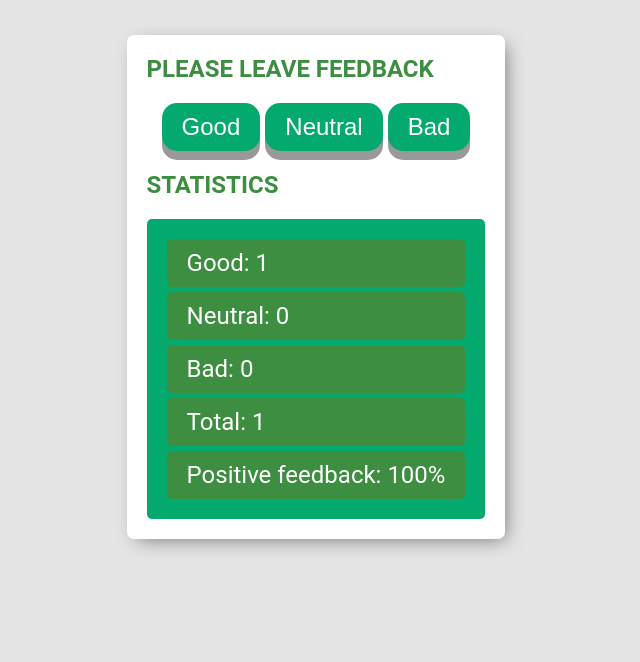
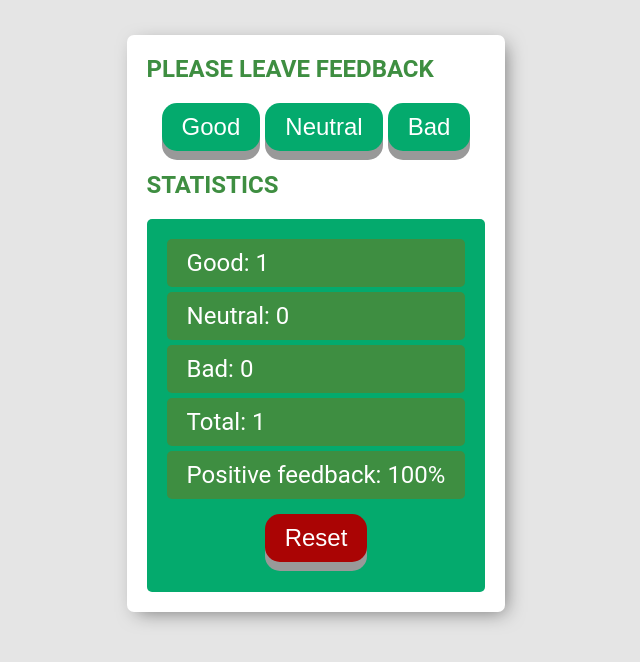
Before and after one commit to krystianklimczak/goit-react-hw-04-feedback, a React (Create React App) app: page / in a window 1280 px wide. Both pictures are taken after a click on the button "Good". Shown: the top 662 px of the page, without its empty margins (324-964 px from the left). Built offline with nearby package versions, Linux system fonts and the light colour scheme.

Commit message:
add reset btn with functionality

```diff
--- a/src/components/App.jsx
+++ b/src/components/App.jsx
@@ -47,6 +47,13 @@ export default class App extends Component {
       }))
   }
 
+  // method to reset default
+  handleReset = () => {
+    this.setState({
+      ...initialValues
+    })
+  }
+
   // render
   render() {
     // destructuring assignment
@@ -72,6 +79,7 @@ export default class App extends Component {
                 bad={bad}
                 total={total}
                 positiveFeedback={positiveFeedback}
+                handleReset={this.handleReset}
               />
             }
           </Section>
--- a/src/components/statistics/Statistics.js
+++ b/src/components/statistics/Statistics.js
@@ -11,7 +11,7 @@ export default class Statistics extends Component {
 
     render() {
         // destructuring assignment
-        const {good, neutral, bad, total, positiveFeedback} = this.props;
+        const {good, neutral, bad, total, positiveFeedback, handleReset} = this.props;
 
         return (
             <div className={css.statistics}>
@@ -31,6 +31,7 @@ export default class Statistics extends Component {
                     <li className={css.statistics__item}>
                         <p>Positive feedback: {positiveFeedback}</p>
                     </li>
+                <button type='button' className={css.statistics__btn} onClick={handleReset}>Reset</button>
                 </ul>
             </div>
         )
--- a/src/components/statistics/Statistics.module.css
+++ b/src/components/statistics/Statistics.module.css
@@ -14,3 +14,28 @@
     padding: 10px 20px;
     border-radius: 5px;
 }
+
+.statistics__btn {
+    padding: 10px 20px;
+    font-size: 24px;
+    text-align: center;
+    text-transform: capitalize;
+    cursor: pointer;
+    outline: none;
+    color: #fff;
+    background-color: #aa0404;
+    border: none;
+    border-radius: 15px;
+    box-shadow: 0 9px #999;
+    margin: 10px auto;
+}
+
+.statistics__btn:hover {
+    background-color: #8e3e3e
+}
+
+.statistics__btn:active {
+    background-color: #8e3e3e;
+    box-shadow: 0 5px #666;
+    transform: translateY(4px);
+}
```
